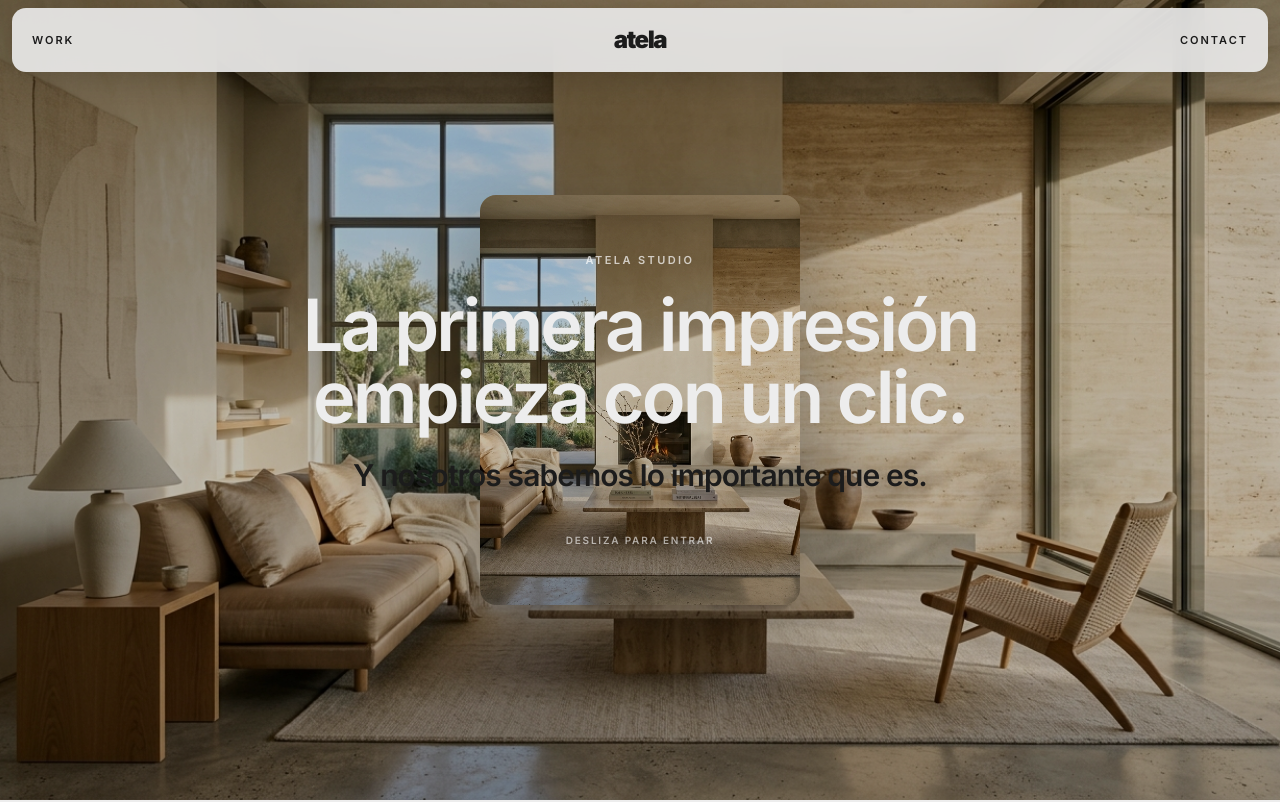
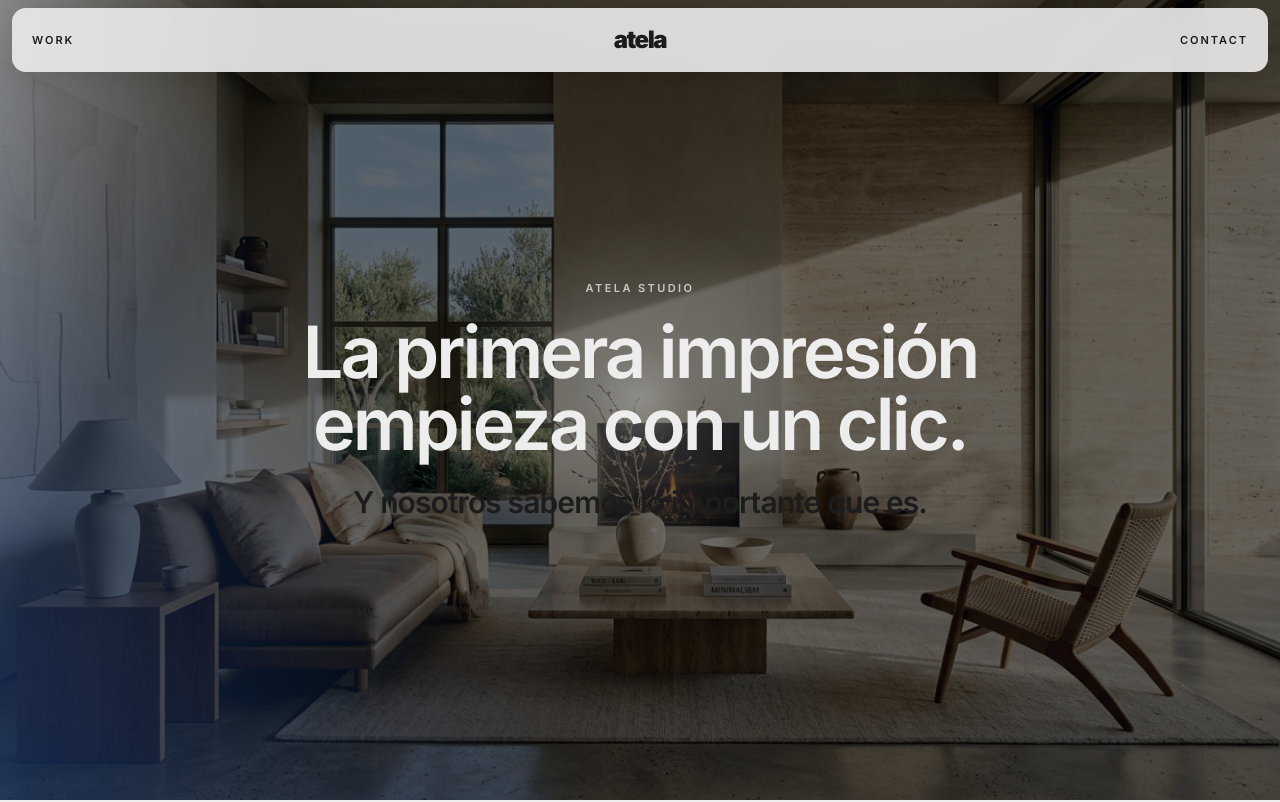
Before and after one commit to gonzatela/atela-studio, a Next.js app: page / in a window 1280 px wide. Shown: the top 802 px of the page. Built offline with nearby package versions, Linux system fonts and the light colour scheme.

Commit message:
Restore original hero section

```diff
--- a/app/page.tsx
+++ b/app/page.tsx
@@ -6,7 +6,6 @@ import { ArrowUpRight, Mail } from "lucide-react";
 import { HERO_BG_IMAGE } from "@/data/heroBg";
 import { FOUNDER_IMAGE } from "@/data/founder";
 import { PROJECTS } from "@/data/projects";
-import ScrollExpandMedia from "@/components/ui/scroll-expansion-hero";
 
 const services = [
   "Dirección visual",
@@ -44,6 +43,17 @@ export default function Home() {
       ease: [0.23, 1, 0.32, 1],
     },
   });
+  const heroReveal = (delay = 0) => ({
+    initial: reduceMotion
+      ? { opacity: 1 }
+      : { opacity: 0, transform: "translateY(18px)" },
+    animate: { opacity: 1, transform: "translateY(0px)" },
+    transition: {
+      duration: 0.7,
+      delay,
+      ease: [0.23, 1, 0.32, 1],
+    },
+  });
 
   const mailSubject = encodeURIComponent(
     `Nuevo proyecto: ${selectedProjectType}`,
@@ -77,14 +87,36 @@ export default function Home() {
         </nav>
       </header>
 
-      <ScrollExpandMedia
-        mediaSrc={HERO_BG_IMAGE}
-        bgImageSrc={HERO_BG_IMAGE}
-        eyebrow="Atela Studio"
-        title="La primera impresión empieza con un clic."
-        subtitle="Y nosotros sabemos lo importante que es."
-        scrollToExpand="Desliza para entrar"
-      />
+      <section className="relative flex min-h-screen items-center justify-center overflow-hidden bg-[#06111f] px-5">
+        <img
+          src={HERO_BG_IMAGE}
+          alt="Atela Studio visual background"
+          className="absolute inset-0 h-full w-full object-cover opacity-75 brightness-[0.65] contrast-[1.15] saturate-[0.85]"
+        />
+        <div className="absolute inset-0 bg-[radial-gradient(circle_at_center,rgba(255,255,255,0.45)_0,rgba(255,255,255,0.2)_7%,rgba(6,17,31,0)_24%),linear-gradient(115deg,rgba(255,255,255,0.55)_0,rgba(255,255,255,0)_18%),linear-gradient(64deg,rgba(59,130,246,0.38)_0,rgba(59,130,246,0)_35%)]" />
+        <div className="absolute inset-0 bg-black/20" />
+
+        <div className="relative z-10 max-w-5xl text-center">
+          <motion.p
+            {...heroReveal(0.08)}
+            className="mb-5 text-[11px] font-semibold uppercase tracking-[0.22em] text-white/70"
+          >
+            Atela Studio
+          </motion.p>
+          <motion.h1
+            {...heroReveal(0.18)}
+            className="text-balance text-4xl font-semibold leading-[0.96] tracking-[-0.04em] text-[#ededed] sm:text-6xl md:text-7xl"
+          >
+            La primera impresión empieza con un clic.
+          </motion.h1>
+          <motion.p
+            {...heroReveal(0.3)}
+            className="mx-auto mt-6 max-w-2xl text-balance text-lg font-semibold leading-[1.15] tracking-[-0.03em] text-white/92 drop-shadow-[0_2px_16px_rgba(0,0,0,0.45)] sm:text-2xl md:text-3xl"
+          >
+            Y nosotros sabemos lo importante que es.
+          </motion.p>
+        </div>
+      </section>
 
       <section className="px-5 py-20 md:px-8 md:py-28">
         <motion.div {...reveal()} className="mx-auto max-w-[1160px]">
--- a/components/ui/scroll-expansion-hero.tsx
+++ /dev/null
@@ -1,250 +0,0 @@
-"use client";
-
-import { ReactNode, useEffect, useRef, useState } from "react";
-import Image from "next/image";
-import { motion, useReducedMotion } from "framer-motion";
-
-interface ScrollExpandMediaProps {
-  mediaSrc: string;
-  bgImageSrc: string;
-  eyebrow?: string;
-  title: string;
-  subtitle?: string;
-  scrollToExpand?: string;
-  children?: ReactNode;
-}
-
-const ScrollExpandMedia = ({
-  mediaSrc,
-  bgImageSrc,
-  eyebrow,
-  title,
-  subtitle,
-  scrollToExpand,
-  children,
-}: ScrollExpandMediaProps) => {
-  const [scrollProgress, setScrollProgress] = useState(0);
-  const [showContent, setShowContent] = useState(false);
-  const [mediaFullyExpanded, setMediaFullyExpanded] = useState(false);
-  const [touchStartY, setTouchStartY] = useState(0);
-  const [isMobileState, setIsMobileState] = useState(false);
-  const reduceMotion = useReducedMotion();
-  const sectionRef = useRef<HTMLDivElement | null>(null);
-
-  useEffect(() => {
-    if (reduceMotion) {
-      setScrollProgress(1);
-      setShowContent(true);
-      setMediaFullyExpanded(true);
-    }
-  }, [reduceMotion]);
-
-  useEffect(() => {
-    const checkIfMobile = () => {
-      setIsMobileState(window.innerWidth < 768);
-    };
-
-    checkIfMobile();
-    window.addEventListener("resize", checkIfMobile);
-
-    return () => window.removeEventListener("resize", checkIfMobile);
-  }, []);
-
-  useEffect(() => {
-    if (reduceMotion) return;
-
-    const handleWheel = (event: globalThis.WheelEvent) => {
-      if (mediaFullyExpanded && event.deltaY < 0 && window.scrollY <= 5) {
-        setMediaFullyExpanded(false);
-        setShowContent(false);
-        event.preventDefault();
-        return;
-      }
-
-      if (!mediaFullyExpanded) {
-        event.preventDefault();
-        setScrollProgress((currentProgress) => {
-          const nextProgress = Math.min(
-            Math.max(currentProgress + event.deltaY * 0.0009, 0),
-            1,
-          );
-
-          if (nextProgress >= 1) {
-            setMediaFullyExpanded(true);
-            setShowContent(true);
-          } else if (nextProgress < 0.75) {
-            setShowContent(false);
-          }
-
-          return nextProgress;
-        });
-      }
-    };
-
-    const handleTouchStart = (event: globalThis.TouchEvent) => {
-      setTouchStartY(event.touches[0].clientY);
-    };
-
-    const handleTouchMove = (event: globalThis.TouchEvent) => {
-      if (!touchStartY) return;
-
-      const touchY = event.touches[0].clientY;
-      const deltaY = touchStartY - touchY;
-
-      if (mediaFullyExpanded && deltaY < -20 && window.scrollY <= 5) {
-        setMediaFullyExpanded(false);
-        setShowContent(false);
-        event.preventDefault();
-        return;
-      }
-
-      if (!mediaFullyExpanded) {
-        event.preventDefault();
-        const scrollFactor = deltaY < 0 ? 0.008 : 0.005;
-        setScrollProgress((currentProgress) => {
-          const nextProgress = Math.min(
-            Math.max(currentProgress + deltaY * scrollFactor, 0),
-            1,
-          );
-
-          if (nextProgress >= 1) {
-            setMediaFullyExpanded(true);
-            setShowContent(true);
-          } else if (nextProgress < 0.75) {
-            setShowContent(false);
-          }
-
-          return nextProgress;
-        });
-        setTouchStartY(touchY);
-      }
-    };
-
-    const handleTouchEnd = () => {
-      setTouchStartY(0);
-    };
-
-    const handleScroll = () => {
-      if (!mediaFullyExpanded) {
-        window.scrollTo(0, 0);
-      }
-    };
-
-    window.addEventListener("wheel", handleWheel, { passive: false });
-    window.addEventListener("scroll", handleScroll);
-    window.addEventListener("touchstart", handleTouchStart, {
-      passive: false,
-    });
-    window.addEventListener("touchmove", handleTouchMove, { passive: false });
-    window.addEventListener("touchend", handleTouchEnd);
-
-    return () => {
-      window.removeEventListener("wheel", handleWheel);
-      window.removeEventListener("scroll", handleScroll);
-      window.removeEventListener("touchstart", handleTouchStart);
-      window.removeEventListener("touchmove", handleTouchMove);
-      window.removeEventListener("touchend", handleTouchEnd);
-    };
-  }, [mediaFullyExpanded, reduceMotion, touchStartY]);
-
-  const mediaWidth = 320 + scrollProgress * (isMobileState ? 660 : 1240);
-  const mediaHeight = 410 + scrollProgress * (isMobileState ? 270 : 460);
-  const copyOpacity = 1 - scrollProgress * 0.78;
-  const copyTranslate = scrollProgress * (isMobileState ? 36 : 56);
-
-  return (
-    <div
-      ref={sectionRef}
-      className="overflow-x-hidden bg-[#06111f] transition-colors duration-700 ease-in-out"
-    >
-      <section className="relative flex min-h-[100dvh] flex-col items-center justify-start">
-        <motion.div
-          className="absolute inset-0 z-0 h-full"
-          initial={{ opacity: 0 }}
-          animate={{ opacity: 1 - scrollProgress * 0.36 }}
-          transition={{ duration: 0.1 }}
-        >
-          <Image
-            src={bgImageSrc}
-            alt=""
-            width={1920}
-            height={1080}
-            className="h-screen w-screen object-cover object-center"
-            priority
-            unoptimized
-          />
-          <div className="absolute inset-0 bg-black/25" />
-        </motion.div>
-
-        <div className="container relative z-10 mx-auto flex min-h-[100dvh] flex-col items-center justify-center px-5">
-          <div
-            className="absolute left-1/2 top-1/2 z-0 overflow-hidden rounded-[16px] shadow-[0_30px_90px_rgba(0,0,0,0.38)]"
-            style={{
-              width: `${mediaWidth}px`,
-              height: `${mediaHeight}px`,
-              maxWidth: "95vw",
-              maxHeight: "88vh",
-              transform: "translate(-50%, -50%)",
-            }}
-          >
-            <Image
-              src={mediaSrc}
-              alt=""
-              width={1280}
-              height={900}
-              className="h-full w-full object-cover object-center"
-              priority
-              unoptimized
-            />
-            <motion.div
-              className="absolute inset-0 bg-black/35"
-              initial={{ opacity: 0.65 }}
-              animate={{ opacity: 0.62 - scrollProgress * 0.28 }}
-              transition={{ duration: 0.2 }}
-            />
-          </div>
-
-          <div
-            className="relative z-10 max-w-5xl text-center"
-            style={{
-              opacity: copyOpacity,
-              transform: `translateY(-${copyTranslate}px)`,
-            }}
-          >
-            {eyebrow && (
-              <p className="mb-5 text-[11px] font-semibold uppercase tracking-[0.22em] text-white/70">
-                {eyebrow}
-              </p>
-            )}
-            <h1 className="text-balance text-4xl font-semibold leading-[0.96] tracking-[-0.04em] text-[#ededed] sm:text-6xl md:text-7xl">
-              {title}
-            </h1>
-            {subtitle && (
-              <p className="mx-auto mt-6 max-w-2xl text-balance text-lg font-semibold leading-[1.15] tracking-[-0.03em] text-white/92 drop-shadow-[0_2px_16px_rgba(0,0,0,0.45)] sm:text-2xl md:text-3xl">
-                {subtitle}
-              </p>
-            )}
-            {scrollToExpand && (
-              <p className="mt-10 text-[10px] font-semibold uppercase tracking-[0.18em] text-white/60">
-                {scrollToExpand}
-              </p>
-            )}
-          </div>
-        </div>
-      </section>
-
-      {children && (
-        <motion.section
-          className="w-full"
-          initial={{ opacity: 0 }}
-          animate={{ opacity: showContent ? 1 : 0 }}
-          transition={{ duration: 0.7, ease: [0.23, 1, 0.32, 1] }}
-        >
-          {children}
-        </motion.section>
-      )}
-    </div>
-  );
-};
-
-export default ScrollExpandMedia;
```
